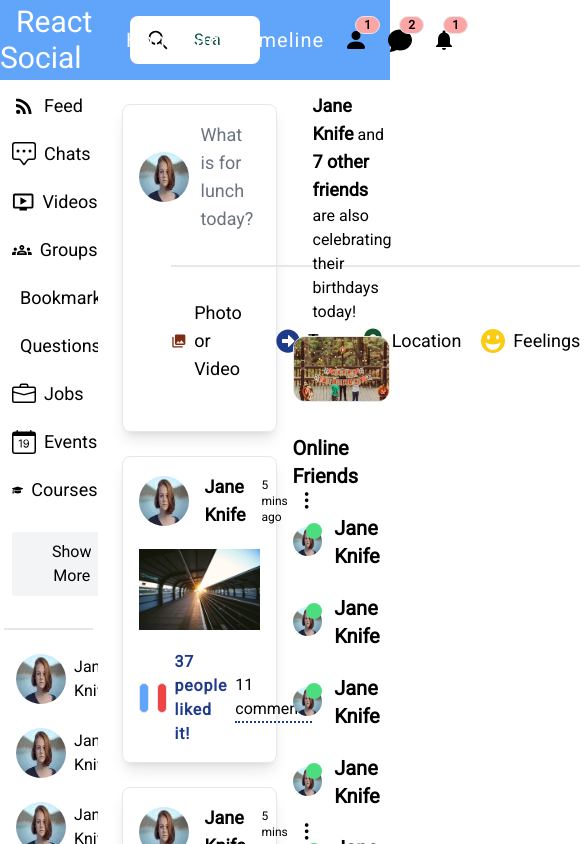
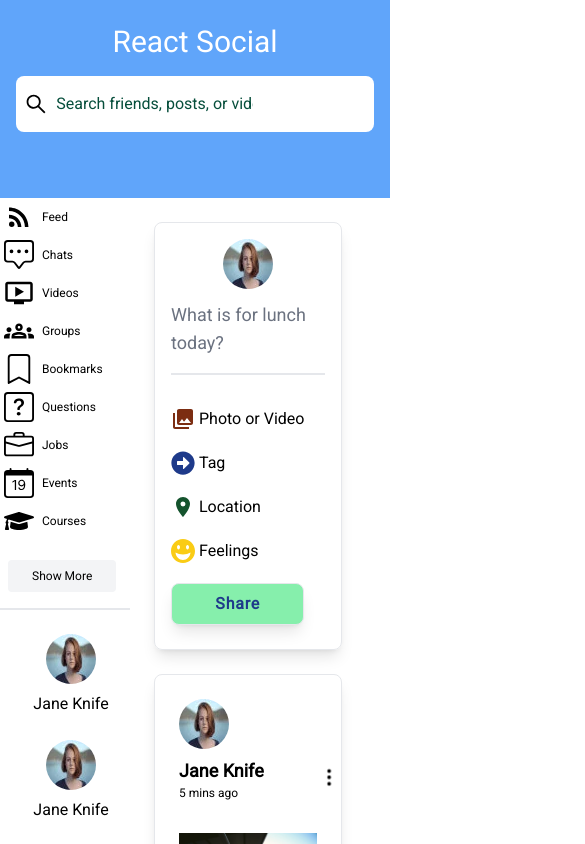
Before and after one commit to xiraynedev/react-social, a React app: page / in a window 390 px wide. Shown: the top 844 px of the page, 585 px wide, since content can reach past the window. Built offline with nearby package versions, Linux system fonts and the light colour scheme.

Commit message:
refactor code for mobile displays

```diff
--- a/src/components/Feed/Feed.tsx
+++ b/src/components/Feed/Feed.tsx
@@ -4,7 +4,7 @@ import {Post} from '../Post/Post';
 
 export const Feed: FC = () => {
   return (
-    <section className="col-start-4 col-end-10">
+    <section className="col-start-5 col-end-12 lg:col-start-3 lg:col-span-full lg:col-end-10">
       <Share/>
       <Post />
       <Post />
--- a/src/components/FriendListItem/FriendListItem.tsx
+++ b/src/components/FriendListItem/FriendListItem.tsx
@@ -8,7 +8,7 @@ interface FriendListItemProps {
 
 export const FriendListItem: FC<FriendListItemProps> = ({person1ProfilePicture, text, altText}) => {
   return (
-    <li className='flex items-center gap-2 ml-3 mt-6'>
+    <li className='flex flex-col md:flex-row items-center gap-2 ml-3 mt-6'>
       <img className='rounded-full' src={person1ProfilePicture} alt="friend profile picture"/>
       <span>{text}</span>
     </li>
--- a/src/components/LeftSidebar/LeftSidebar.tsx
+++ b/src/components/LeftSidebar/LeftSidebar.tsx
@@ -15,8 +15,8 @@ const person1ProfilePicture = require('../../assets/persons/person1-profile.webp
 
 export const LeftSidebar: FC = () => {
   return (
-      <section className='col-start-1 col-end-4 sticky top-20 overflow-y-scroll h-screen'>
-          <ul className='ml-3 mt-3'>
+      <section className='col-start-1 col-end-5 lg:col-start-1 lg:col-end-3 flex flex-col sticky top-20 overflow-y-scroll h-screen'>
+          <ul className='ml-1 mt-1 md:ml-3 md:mt-3'>
             <NavigationListItem Icon={MdRssFeed} text='Feed'/>
             <NavigationListItem Icon={BsChatSquareDots} text='Chats'/>
             <NavigationListItem Icon={MdOutlineOndemandVideo} text='Videos'/>
@@ -27,8 +27,8 @@ export const LeftSidebar: FC = () => {
             <NavigationListItem Icon={BsCalendarDate} text='Events'/>
             <NavigationListItem Icon={FaGraduationCap} text='Courses'/>
           </ul>
-          <button className='bg-gray-100 py-2 px-10 ml-3 my-2 rounded'>Show More</button>
-          <ul className='border-t-2 w-11/12 mx-auto mt-6'>
+          <button className='bg-gray-100 w-10/12 text-xs lg:w-44 py-2 px-2 ml-2 my-4 rounded'>Show More</button>
+          <ul className='border-t-2 lg:mt-6 lg:ml-2'>
             <FriendListItem
               person1ProfilePicture={person1ProfilePicture}
               text='Jane Knife'
--- a/src/components/NavigationListItem/NavigationListItem.tsx
+++ b/src/components/NavigationListItem/NavigationListItem.tsx
@@ -8,9 +8,9 @@ interface NavigationListItemProps {
 
 export const NavigationListItem: FC<NavigationListItemProps> = ({Icon, text}) => {
   return (
-    <li className='flex gap-2 items-center mb-5'>
-      <Icon className='text-2xl'/>
-      <span className='text-lg'>
+    <li className='flex gap-2 items-center mb-2'>
+      <Icon className='text-3xl lg:text-2xl'/>
+      <span className='text-xs sm:text-xl'>
         {text}
       </span>
     </li>
--- a/src/components/Post/Post.tsx
+++ b/src/components/Post/Post.tsx
@@ -7,16 +7,18 @@ const trainStationPicture = require('../../assets/scenery/train-station.webp');
 
 export const Post: FC = () => {
   return (
-    <div className="m-4 border p-4 rounded-lg shadow-lg mt-6 ml-6">
-      <div className="flex items-center gap-4">
+    <div className="m-4 border p-6 rounded-lg shadow-lg mt-6 ml-6">
+      <div className="flex flex-col md:flex-row items-center md:gap-4">
         <img
           src={person1ProfilePicture}
           alt="person 1 profile picture"
-          className="rounded-full"
+          className="rounded-full mb-2 md:mb-0 self-start"
         />
-        <p className="font-bold text-lg">Jane Knife</p>
-        <p className="text-xs">5 mins ago</p>
-        <div className="font-bold text-2xl rotate-90 ml-auto">
+        <div className='flex flex-col lg:flex-row self-start items-center lg:gap-5'>
+          <p className="self-start lg:self-center font-bold text-lg">Jane Knife</p>
+          <p className="self-start lg:self-center text-xs">5 mins ago</p>
+        </div>
+        <div className="font-bold text-2xl rotate-90 ml-auto -translate-y-10 translate-x-7 md:translate-y-0">
           <span>.</span>
           <span>.</span>
           <span>.</span>
@@ -25,13 +27,17 @@ export const Post: FC = () => {
       <img
         src={trainStationPicture}
         alt="train station picture"
-        className="my-5"
+        className="mb-4 md:mb-0 md:my-2"
       />
-      <div className='flex gap-2 items-center'>
-        <AiFillLike className='text-3xl p-1 text-white border rounded-full bg-blue-400'/>
-        <FaHeart className='text-3xl p-1 border bg-red-500 text-white rounded-full'/>
-        <p className='text-blue-900 font-bold tracking-wider'>37 people liked it!</p>
-        <p className='ml-auto border-b-2 border-dotted border-b-blue-900'>11 comments</p>
+      <div className="flex flex-col gap-2 items-center">
+        <div className='flex self-start my-4 gap-3'>
+          <AiFillLike className="text-3xl p-1 text-white border rounded-full bg-blue-400"/>
+          <FaHeart className="text-3xl p-1 border bg-red-500 text-white rounded-full"/>
+        </div>
+        <div className='flex flex-col self-start'>
+          <p className="text-blue-900 font-bold tracking-wider">37 people liked it!</p>
+          <p className="mt-3 border-b-2 border-dotted border-b-blue-900">11 comments</p>
+        </div>
       </div>
     </div>
   );
--- a/src/components/RightSidebar/RightSidebar.tsx
+++ b/src/components/RightSidebar/RightSidebar.tsx
@@ -3,16 +3,14 @@ import {FaBirthdayCake} from 'react-icons/fa';
 import {OnlineFriend} from '../OnlineFriend/OnlineFriend';
 
 const birthdayPicture = require('../../assets/events/birthday.webp');
-const person1ProfilePicture = require('../../assets/persons/person1-profile.webp');
 
 export const RightSidebar: FC = () => {
   return (
-    <>
-      <section className="col-start-10 col-span-full">
+      <section className="hidden lg:block lg:col-start-10 col-span-5 mx-4">
         <div className="flex flex-col">
-          <div className="flex gap-2 p-3 items-center">
-            <FaBirthdayCake className="text-6xl text-red-500"/>
-            <p>
+          <div className="flex gap-2 mt-2 items-center">
+            <FaBirthdayCake className="text-5xl shrink-0 my-2 text-red-500"/>
+            <p className='my-3'>
               <span className="font-bold text-lg">Jane Knife</span> and
               <span className="font-bold text-lg"> 7 other friends</span> are also celebrating their birthdays today!
             </p>
@@ -20,8 +18,7 @@ export const RightSidebar: FC = () => {
           <div className="border rounded-xl overflow-hidden">
             <img
               src={birthdayPicture}
-              alt=""
-              className=""
+              alt="birthday party picture"
             />
           </div>
           <p className="font-bold mt-8 text-xl">Online Friends</p>
@@ -34,6 +31,5 @@ export const RightSidebar: FC = () => {
           <OnlineFriend/>
         </div>
       </section>
-    </>
   );
 };
--- a/src/components/Share/Share.tsx
+++ b/src/components/Share/Share.tsx
@@ -6,7 +6,7 @@ const person1ProfilePicture = require('../../assets/persons/person1-profile.webp
 export const Share: FC = () => {
   return (
     <div className="m-4 border p-4 rounded-lg shadow-lg mt-6 ml-6">
-      <div className="flex items-center gap-3">
+      <div className="flex flex-col md:flex-row items-center gap-3 border-b-2 pb-4">
         <img
           src={person1ProfilePicture}
           alt="person 1 profile picture"
@@ -14,12 +14,13 @@ export const Share: FC = () => {
         />
         <p className="text-gray-500 text-lg">What is for lunch today?</p>
       </div>
-      <div className='flex items-center'>
-        <ShareIcon/>
-        <div className='mt-4 ml-8'>
+      <div className="flex items-center relative">
+        <div className='flex flex-col gap-2'>
+          <ShareIcon/>
           <button
-            className='border shadow-lg py-2 px-8 mt-1 text-blue-900
-            bg-green-300 font-bold tracking-wider rounded-lg'>Share</button>
+            className="border shadow-lg py-2 px-2 mt-3 mb-2 text-blue-900
+            bg-green-300 font-bold tracking-wider rounded-lg md:absolute bottom-0 right-5">Share
+          </button>
         </div>
       </div>
     </div>
--- a/src/components/ShareIcon/ShareIcon.tsx
+++ b/src/components/ShareIcon/ShareIcon.tsx
@@ -5,22 +5,22 @@ import {ImHappy2} from 'react-icons/im';
 
 export const ShareIcon: FC = () => {
   return (
-    <div className="flex gap-5 m-8 border-t-2 pt-8">
-      <div className="flex items-center gap-2">
-        <MdPhotoLibrary className="text-3xl text-orange-900"/>
-        <p className="text-lg">Photo or Video</p>
+    <div className="flex gap-5 flex-col pt-8">
+      <div className="flex gap-1">
+        <MdPhotoLibrary className="text-2xl text-orange-900"/>
+        <p>Photo or Video</p>
       </div>
-      <div className="flex items-center gap-2">
+      <div className="flex gap-1">
         <FaArrowAltCircleRight className="text-2xl text-blue-900"/>
-        <p className="text-lg">Tag</p>
+        <p>Tag</p>
       </div>
-      <div className="flex items-center gap-1">
-        <MdLocationOn className="text-3xl text-green-900"/>
-        <p className="text-lg">Location</p>
+      <div className="flex gap-1">
+        <MdLocationOn className="text-2xl text-green-900"/>
+        <p>Location</p>
       </div>
-      <div className="flex items-center gap-2">
+      <div className="flex gap-1">
         <ImHappy2 className="text-2xl text-yellow-400"/>
-        <p className="text-lg">Feelings</p>
+        <p>Feelings</p>
       </div>
     </div>
   );
--- a/src/components/TopBar/TopBar.tsx
+++ b/src/components/TopBar/TopBar.tsx
@@ -7,25 +7,21 @@ const person1Profile = require('../../assets/persons/person1-profile.webp');
 
 export const TopBar: FC = () => {
   return (
-    <>
-      <section
-        className="grid grid-cols-3 h-20 w-full items-center bg-blue-400 sticky top-0 z-10">
-        <article>
-          <span className='text-3xl text-white ml-4'>React Social</span>
-        </article>
-        <article className="flex gap-2 py-1 px-4 rounded-lg items-center bg-white">
-          <AiOutlineSearch className='text-2xl mr-2'/>
+      <header
+        className="bg-blue-400 sticky top-0 z-10 pt-6 lg:py-8 lg:flex items-center">
+        <div>
+          <h1 className='text-center text-3xl text-white mx-10'>React Social</h1>
+        </div>
+        <div className="flex items-center w-11/12 mx-auto p-2 my-4 rounded-lg bg-white
+        lg:w-1/2 lg:justify-between">
+          <AiOutlineSearch className='text-2xl'/>
           <input
             type="search"
             placeholder="Search friends, posts, or videos..."
-            className='w-8/12 p-2 placeholder:text-emerald-900 outline-0 flex-1'
+            className='w-8/12 p-2 placeholder:text-emerald-900 outline-0'
           />
-        </article>
-        <article className='flex gap-5 justify-center items-center'>
-          <div className='flex gap-2 text-white tracking-wider text-xl'>
-            <span>Homepage</span>
-            <span>Timeline</span>
         </div>
+        <div className='hidden lg:visible lg:flex flex-1 justify-end gap-5 mx-10'>
             <div className="flex relative">
               <BsFillPersonFill className='text-2xl'/>
               <span className='absolute -top-3 -right-3 bg-red-300 font-bold border rounded-full text-xs px-2'>1</span>
@@ -38,16 +34,14 @@ export const TopBar: FC = () => {
               <MdNotifications className='text-2xl'/>
               <span className='absolute -top-3 -right-3 bg-red-300 font-bold border rounded-full text-xs px-2'>1</span>
             </div>
-          <div className='ml-12'>
+        </div>
+            <div className='invisible lg:visible mr-12'>
               <img
                 src={person1Profile}
                 alt="profile picture of person 1"
                 className='rounded-full'
               />
             </div>
-        </article>
-      </section>
-
-    </>
+      </header>
   );
 };
--- a/src/pages/Home/Home.tsx
+++ b/src/pages/Home/Home.tsx
@@ -5,12 +5,10 @@ import {RightSidebar} from '../../components/RightSidebar/RightSidebar';
 
 export const Home: FC = () => {
   return (
-    <>
       <div className='grid grid-cols-12'>
         <LeftSidebar />
         <Feed />
         <RightSidebar />
       </div>
-    </>
   );
 };
```
Lines whose indentation alone changed are shown as unchanged.
